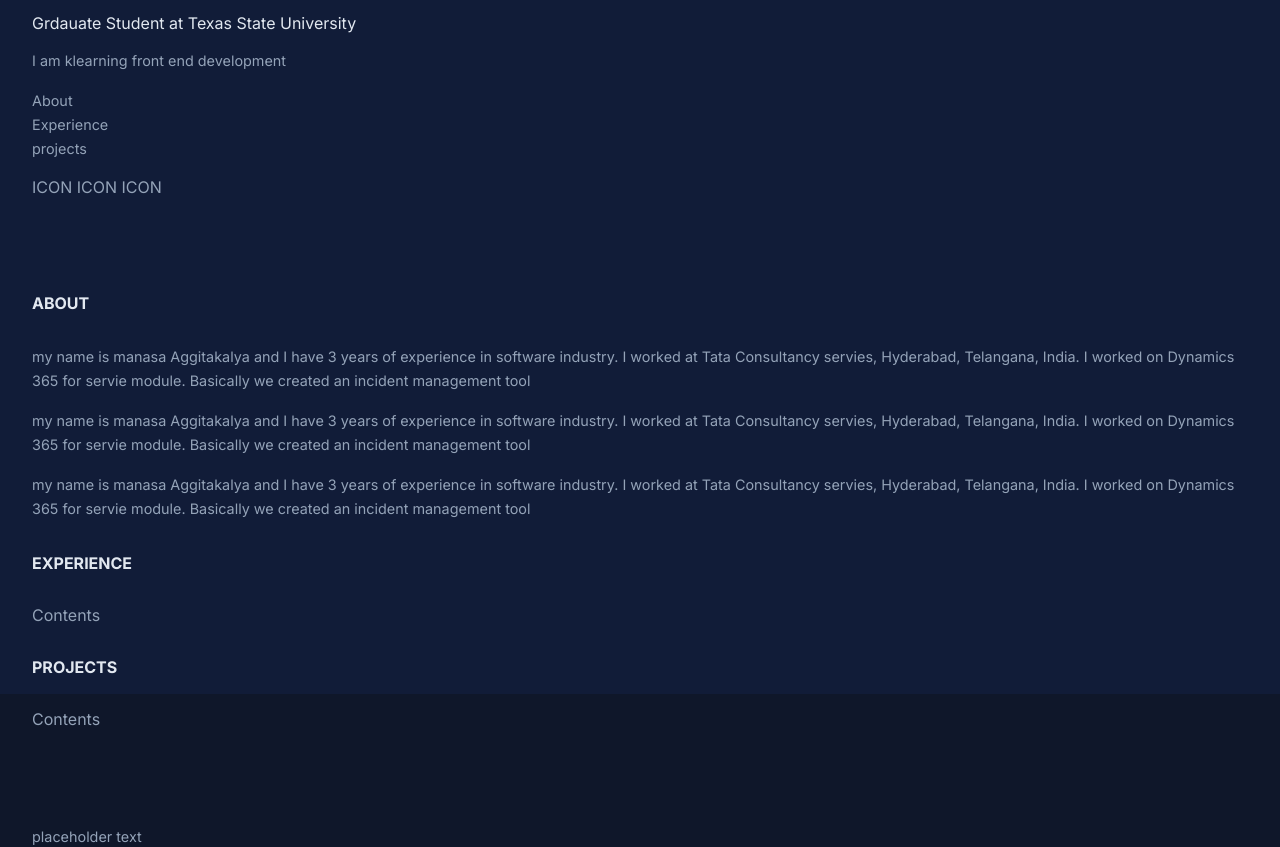
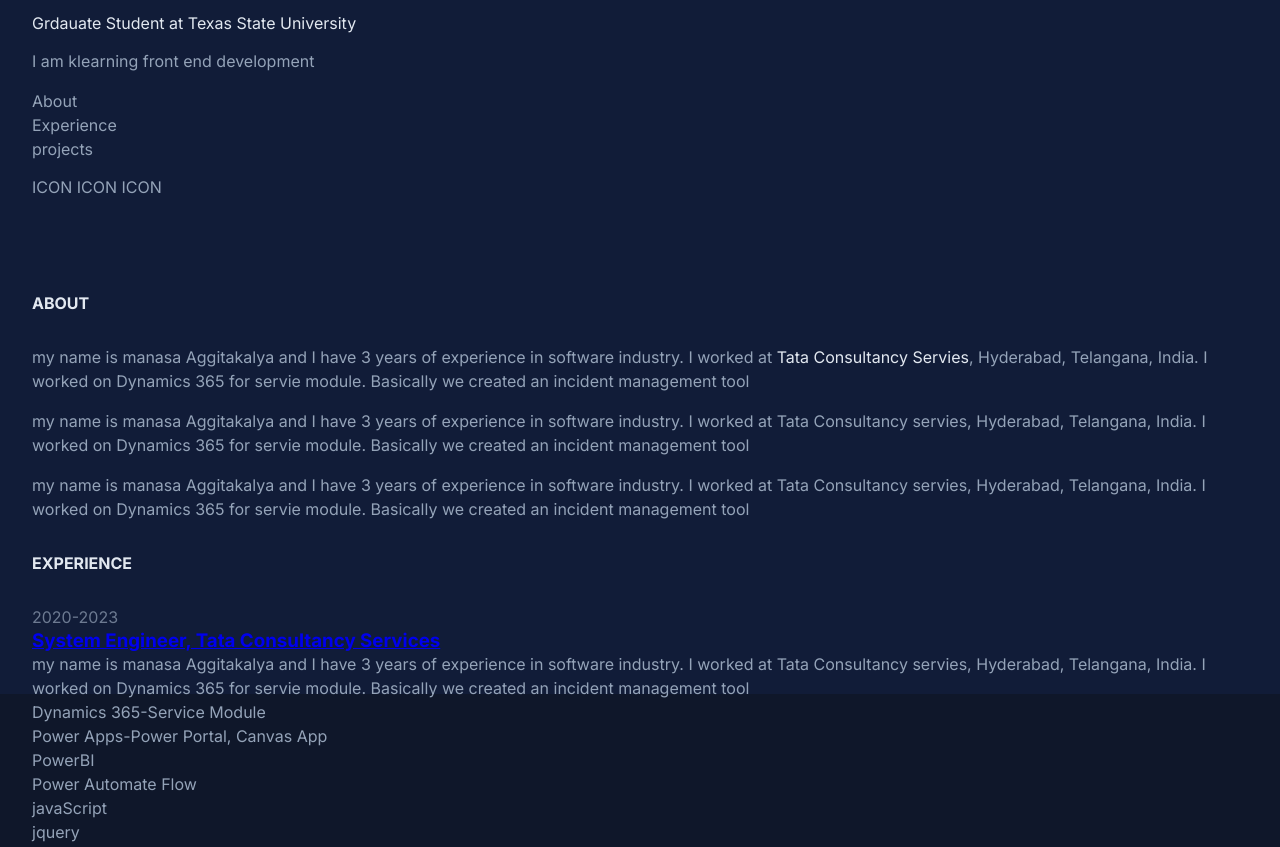
Before and after one commit to ManasaAggita/HTM-CSS, a plain HTML site: page Manasa Portfolio/index.html in a window 1280 px wide. Shown: the part 106-953 px from the top of the page. Drawn offline with Linux system fonts and the light colour scheme.

Commit message:
added experience card

```diff
--- a/Manasa Portfolio/index.html
+++ b/Manasa Portfolio/index.html
@@ -45,7 +45,7 @@
             <h2 class="lightText"> About</h2>
         </div>
         <div class="about-contents">
-            <p> my name is manasa Aggitakalya and I have 3 years of experience in software industry. I worked at Tata Consultancy servies, Hyderabad, Telangana,  India.
+            <p> my name is manasa Aggitakalya and I have 3 years of experience in software industry. I worked at <a href="https://www.tcs.com/" target="_blank" class="anchor-text">Tata Consultancy Servies</a>, Hyderabad, Telangana,  India.
                 I worked on Dynamics 365 for servie module. Basically we created an incident management tool
             </p>
             <p> my name is manasa Aggitakalya and I have 3 years of experience in software industry. I worked at Tata Consultancy servies, Hyderabad, Telangana,  India.
@@ -59,7 +59,45 @@
         <div>
             <h2 class="lightText"> Experience</h2>
         </div>
-        <div>
+        <div class="experience-contents">
+            <div>
+                <p class="tenure">2020-2023</p>
+                <a href="/" target="_blank">
+                    <h3>
+                        System Engineer, Tata Consultancy Services
+                    </h3>
+                </a>
+                <p> my name is manasa Aggitakalya and I have 3 years of experience in software industry. I worked at Tata Consultancy servies, Hyderabad, Telangana,  India.
+                    I worked on Dynamics 365 for servie module. Basically we created an incident management tool
+                 </p>
+                 <div class="tag-container">
+                    <div class="tag">
+                        <p>Dynamics 365-Service Module</p>
+                    </div>
+                    <div class="tag">
+                        <p>Power Apps-Power Portal, Canvas App</p>
+                    </div>
+                    <div class="tag">
+                        <p>PowerBI</p>
+                    </div>
+                    <div class="tag">
+                        <p>Power Automate Flow</p>
+                    </div>
+                    <div class="tag">
+                        <p>javaScript</p>
+                    </div>
+                    <div class="tag">
+                        <p>jquery</p>
+                    </div>
+                    <div class="tag">
+                        <p>HTML CSS</p>
+                    </div>
+                    <div class="tag">
+                        <p>C#</p>
+                    </div>
+
+                 </div>
+            </div>
 
             Contents
         </div>
--- a/Manasa Portfolio/styles.css
+++ b/Manasa Portfolio/styles.css
@@ -33,8 +33,20 @@ body{
     gap:6rem;
 }
 p{
-    font-size: 0.9rem;
+    font-size: 1rem;
     line-height: 1.5rem;
+}
+/*For highlighting the background upon selection, this selects every paragraph text possible*/
+p::selection,
+h1::selection,
+h2::selection,
+h3::selection,
+h4::selection,
+h5::selection,
+h6::selection{
+background: var(--color-accent);
+color: #0f172a;
+
 }
 .underlay{
 
@@ -97,3 +109,26 @@ section h2{
     flex-direction: column;
     gap:1rem;
 }
+.anchor-text{
+    color: var(--color-highlight);
+    text-decoration: none;
+}
+.anchor-text:hover{
+    color: var(--color-accent);
+    /*doesnot change colr instantly*/
+    transition-duration: 200ms;
+}
+.experience-contents{
+    display:flex;
+    flex-direction: column;
+    gap: 2rem;
+}
+.experience-card{
+
+    display:grid;
+    grid-template-columns: repeat(1,minmax(0,1fr));
+    gap:0.5rem;
+}
+.tenure{
+    opacity: 0.7;
+}
```
